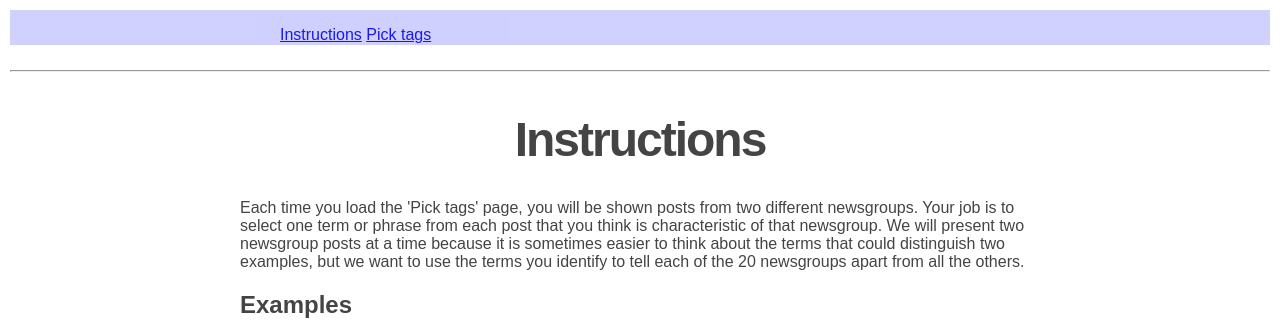
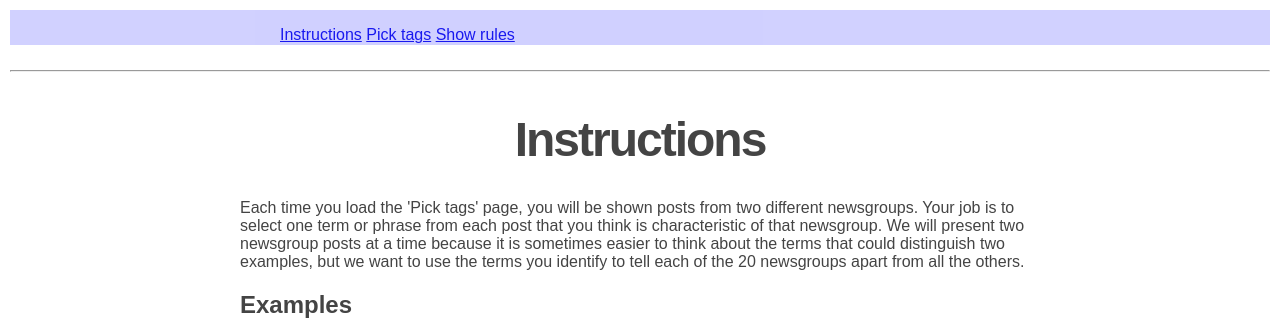
Before and after one commit to microsoft/datascience4managers, a Flask app: page / in a window 1280 px wide. Shown: the top 322 px of the page. Run offline with Flask 2, Linux system fonts and the light colour scheme.

```diff
--- a/sw2/text_rules/app/templates/base.html
+++ b/sw2/text_rules/app/templates/base.html
@@ -9,6 +9,7 @@
 			<ul class="menu">
 				<li><a href="{{ url_for('index') }}">Instructions</a></li>
 				<li><a href="{{ url_for('task') }}">Pick tags</a></li>
+				<li><a href="{{ url_for('rules') }}">Show rules</a></li>
 			</ul>
 			</div>
 		</header>
```
